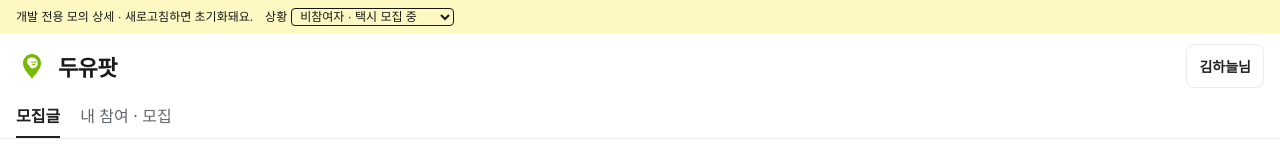
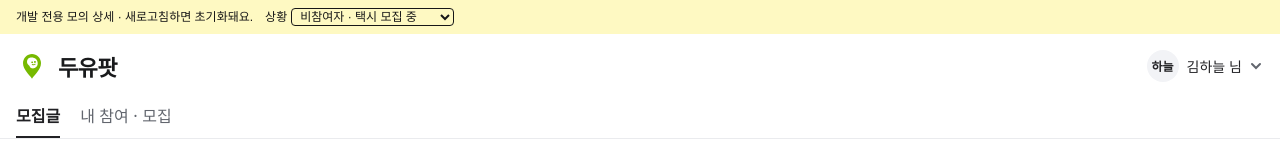
Before and after one commit to SYU-Taxi-Delivery/taxi-delivery-sharing-fe, a Next.js app: page /post-detail-preview in a window 1280 px wide. Shown: the top 160 px of the page. Built offline with nearby package versions, Linux system fonts and the light colour scheme.

Commit message:
feat: Figma 계정 메뉴 외형과 이름 아바타 적용

```diff
--- a/src/features/auth/AccountMenu.tsx
+++ b/src/features/auth/AccountMenu.tsx
@@ -1,13 +1,13 @@
 "use client";
 
+import Image from "next/image";
 import Link from "next/link";
 import { useRouter } from "next/navigation";
 import { useEffect, useId, useRef, useState } from "react";
-import { roleLabels } from "./auth";
 import { useAuth } from "./AuthProvider";
 import styles from "./auth.module.css";
 
-/** Signed-in user's name button with role and logout (AC-UI-ACCOUNT-01, -02). */
+/** Signed-in user's account button and logout (AC-UI-ACCOUNT-01, -02). */
 export function AccountMenu({
   afterLogout = "/login",
 }: {
@@ -51,28 +51,37 @@ export function AccountMenu({
         ref={trigger}
         type="button"
         className={styles.menuButton}
+        aria-label={`${user.displayName}님`}
         aria-expanded={open}
         aria-controls={menuId}
         onClick={() => setOpen((value) => !value)}
       >
-        {user.displayName}님
+        <span className={styles.avatar} aria-hidden="true">
+          {Array.from(user.displayName).slice(-2).join("")}
+        </span>
+        <span className={styles.accountDetails}>
+          <span className={styles.accountName}>{user.displayName} 님</span>
+          <Image
+            src="/auth/chevron-down.svg"
+            width={16}
+            height={16}
+            alt=""
+            aria-hidden="true"
+            className={styles.chevron}
+          />
+        </span>
       </button>
       {open && (
         <div id={menuId} className={styles.menu}>
-          <p>
-            <span className="font-bold">{user.displayName}</span>
-            <br />
-            <span className={styles.muted}>{roleLabels[user.role]}</span>
-          </p>
           {/* Only a menu entry; the server still answers 403 to non-admins. */}
           {user.role === "ADMIN" && (
-            <Link href="/admin" className={styles.secondary}>
+            <Link href="/admin" className={styles.menuItem}>
               관리자 화면
             </Link>
           )}
           <button
             type="button"
-            className={styles.primary}
+            className={styles.menuItem}
             disabled={loggingOut}
             onClick={() => void signOut()}
           >
--- a/src/features/auth/AuthLayout.tsx
+++ b/src/features/auth/AuthLayout.tsx
@@ -5,7 +5,7 @@ import styles from "./auth.module.css";
 
 const notoSansKr = Noto_Sans_KR({
   subsets: ["latin"],
-  weight: ["400", "700"],
+  weight: ["400", "500", "700"],
   display: "swap",
 });
 
--- a/src/features/auth/auth.module.css
+++ b/src/features/auth/auth.module.css
@@ -189,15 +189,50 @@
 
 .account {
   position: relative;
+  min-width: 0;
 }
 
 .menuButton {
+  display: flex;
+  align-items: center;
+  gap: 0.5rem;
+  max-width: 100%;
   min-height: 2.75rem;
-  padding: 0 0.75rem;
-  border: 1px solid var(--auth-border);
-  border-radius: 0.5rem;
+  padding: 0;
+  border: 0;
   background: white;
+  font-weight: 500;
+  text-align: left;
+}
+
+.avatar {
+  display: flex;
+  flex-shrink: 0;
+  align-items: center;
+  justify-content: center;
+  width: 2rem;
+  height: 2rem;
+  border-radius: 100px;
+  background: #f2f3f6;
+  font-size: 0.75rem;
   font-weight: 700;
+}
+
+.accountDetails {
+  display: flex;
+  align-items: center;
+  gap: 0.375rem;
+  min-width: 0;
+}
+
+.accountName {
+  overflow: hidden;
+  text-overflow: ellipsis;
+  white-space: nowrap;
+}
+
+.chevron {
+  flex-shrink: 0;
 }
 
 .menu {
@@ -205,14 +240,33 @@
   right: 0;
   z-index: 10;
   display: grid;
-  gap: 0.75rem;
-  min-width: 12rem;
-  margin-top: 0.5rem;
-  padding: calc(1rem - 1px);
+  width: 9rem;
+  margin-top: 0.25rem;
   border: 1px solid var(--auth-border);
   border-radius: 0.75rem;
   background: white;
-  box-shadow: 0 4px 16px rgb(0 0 0 / 8%);
+}
+
+.menuItem {
+  display: flex;
+  align-items: center;
+  width: 100%;
+  min-height: 3rem;
+  padding: 0.875rem 1rem;
+  border-radius: inherit;
+  font-size: 0.875rem;
+  font-weight: 700;
+  text-align: left;
+}
+
+.menuItem:disabled {
+  cursor: not-allowed;
+  opacity: 0.6;
+}
+
+.menuItem:focus-visible {
+  outline: 2px solid var(--auth-focus);
+  outline-offset: -3px;
 }
 
 .sectionHeader,
--- a/src/features/posts/AppShell.tsx
+++ b/src/features/posts/AppShell.tsx
@@ -7,7 +7,7 @@ import styles from "./posts.module.css";
 
 const notoSansKr = Noto_Sans_KR({
   subsets: ["latin"],
-  weight: ["400", "700"],
+  weight: ["400", "500", "700"],
   display: "swap",
 });
 
```
Also changed, not shown: public/auth/chevron-down.svg (added), src/features/auth/README.md, 1 other file (tests, documents, lock files or other folders).
